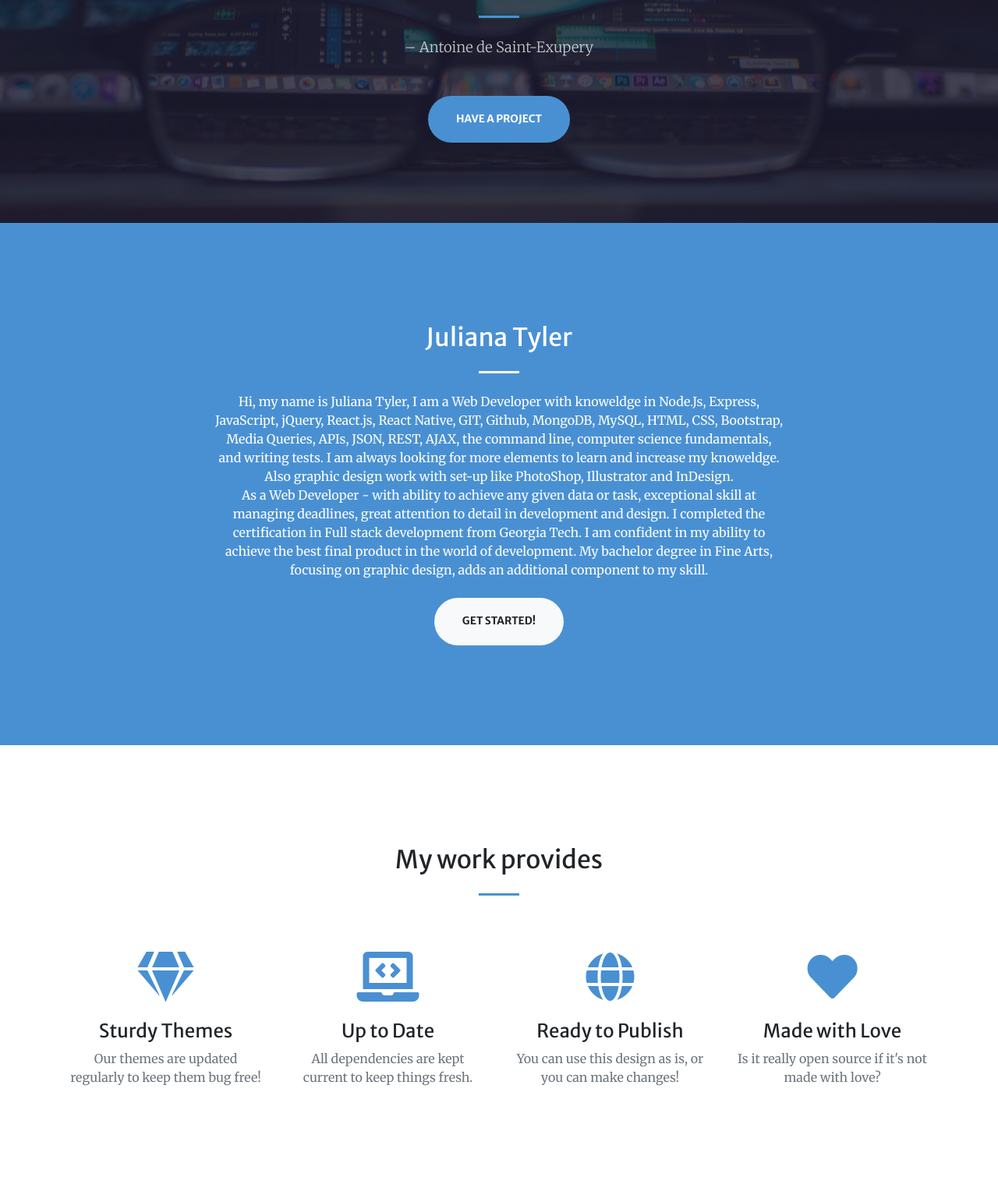
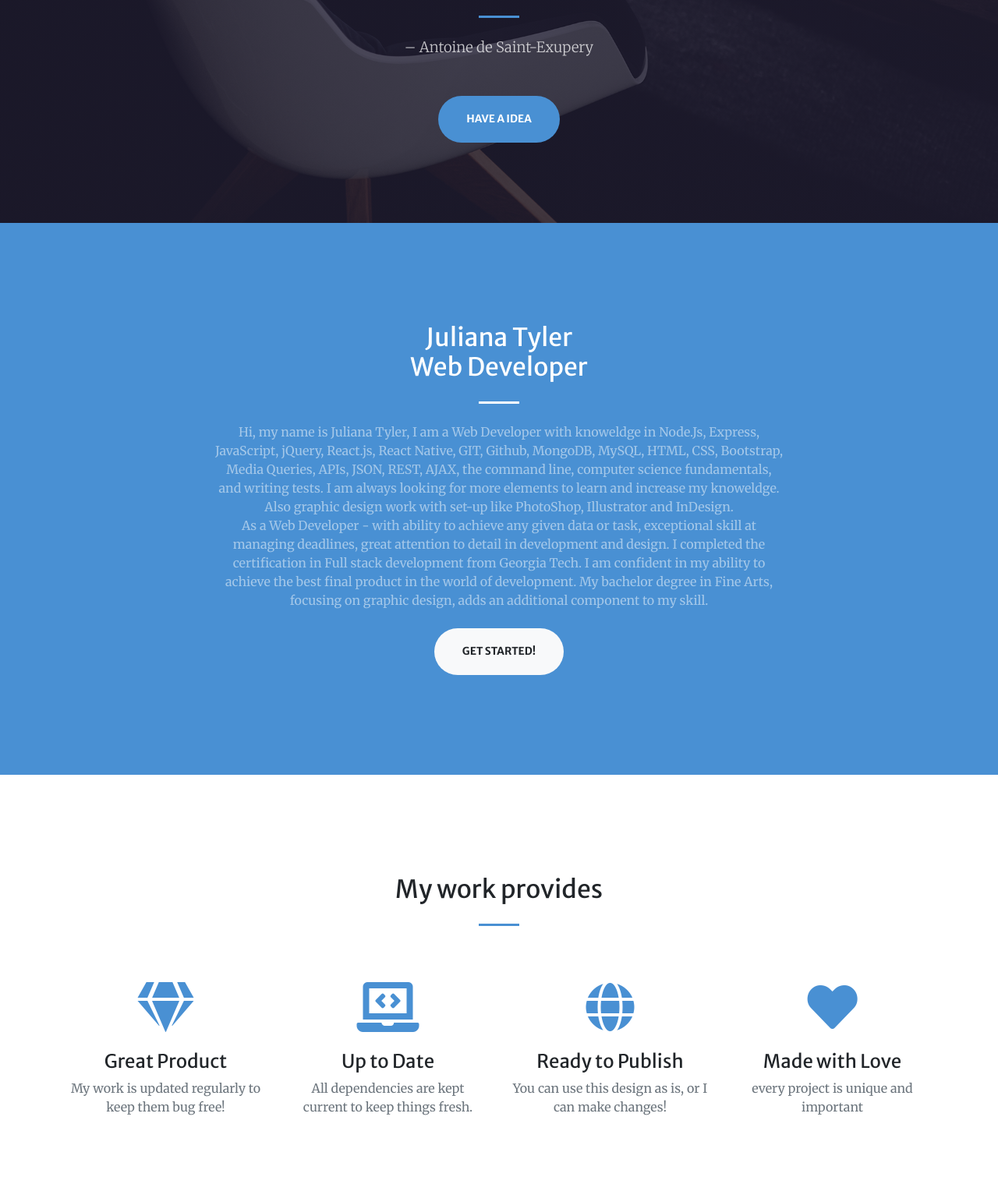
Before and after one commit to julianamtyler/mypage, a website with bundled scripts: page index.html in a window 1280 px wide. Shown: the part 514-2033 px from the top of the page at 78% size. Built offline with nearby package versions, Linux system fonts and the light colour scheme.

Commit message:
changed up the sevice area wording

```diff
--- a/index.html
+++ b/index.html
@@ -67,7 +67,7 @@
         </div>
         <div class="col-lg-8 align-self-baseline">
           <p class="text-white-75 font-weight-light mb-5">– Antoine de Saint-Exupery</p>
-          <a class="btn btn-primary btn-xl js-scroll-trigger" href="#about">Have a project</a>
+          <a class="btn btn-primary btn-xl js-scroll-trigger" href="#about">Have a Idea</a>
         </div>
       </div>
     </div>
@@ -78,7 +78,7 @@
     <div class="container">
       <div class="row justify-content-center">
         <div class="col-lg-8 text-center">
-          <h2 class="text-white mt-0">Juliana Tyler</h2>
+          <h2 class="text-white mt-0">Juliana Tyler <br/>Web Developer</h2>
           <hr class="divider light my-4">
           <p class="text-white-50 mb-4">Hi, my name is Juliana Tyler, I am a Web Developer with knoweldge in Node.Js,
             Express, JavaScript, jQuery, React.js, React Native, GIT, Github, MongoDB, MySQL, HTML, CSS, Bootstrap,
@@ -106,8 +106,8 @@
         <div class="col-lg-3 col-md-6 text-center">
           <div class="mt-5">
             <i class="fas fa-4x fa-gem text-primary mb-4"></i>
-            <h3 class="h4 mb-2">Sturdy Themes</h3>
-            <p class="text-muted mb-0">Our themes are updated regularly to keep them bug free!</p>
+            <h3 class="h4 mb-2">Great Product</h3>
+            <p class="text-muted mb-0">My work is updated regularly to keep them bug free!</p>
           </div>
         </div>
         <div class="col-lg-3 col-md-6 text-center">
@@ -121,14 +121,14 @@
           <div class="mt-5">
             <i class="fas fa-4x fa-globe text-primary mb-4"></i>
             <h3 class="h4 mb-2">Ready to Publish</h3>
-            <p class="text-muted mb-0">You can use this design as is, or you can make changes!</p>
+            <p class="text-muted mb-0">You can use this design as is, or I can make changes!</p>
           </div>
         </div>
         <div class="col-lg-3 col-md-6 text-center">
           <div class="mt-5">
             <i class="fas fa-4x fa-heart text-primary mb-4"></i>
             <h3 class="h4 mb-2">Made with Love</h3>
-            <p class="text-muted mb-0">Is it really open source if it's not made with love?</p>
+            <p class="text-muted mb-0">every project is unique and important</p>
           </div>
         </div>
       </div>
```
Also changed, not shown: css/creative.css, css/creative.min.css.
